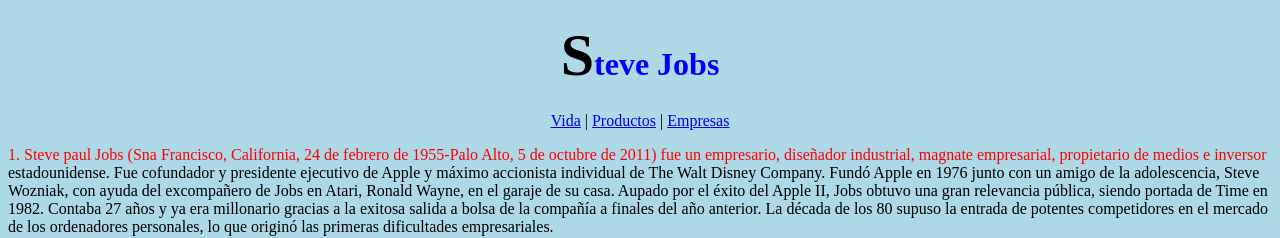
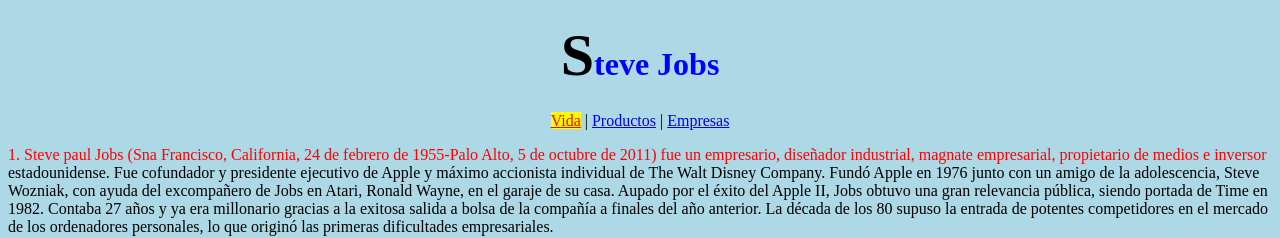
Before and after one commit to arranzjorge/PRACTICA_3.15, a plain HTML site: page index.html in a window 1280 px wide. In both pictures the pointer is over the link "Vida". Shown: the top 238 px of the page. Drawn offline with Linux system fonts and the light colour scheme.

Commit message:
7/2/23 9:42

```diff
--- a/style.css
+++ b/style.css
@@ -16,3 +16,8 @@
 p.texto::first-line{
     color: red;
 }
+
+a:hover{
+    background-color: yellow;
+    color: red;
+}
```
